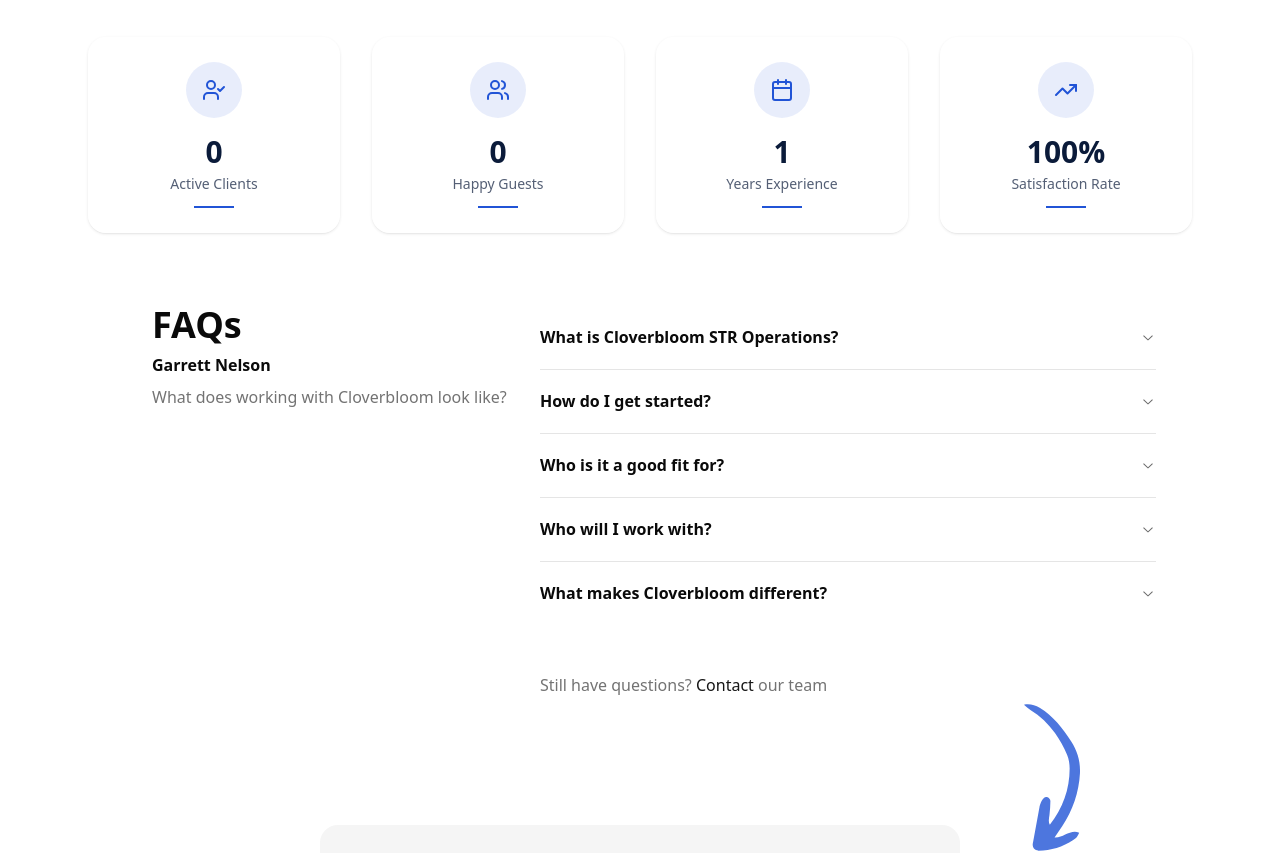
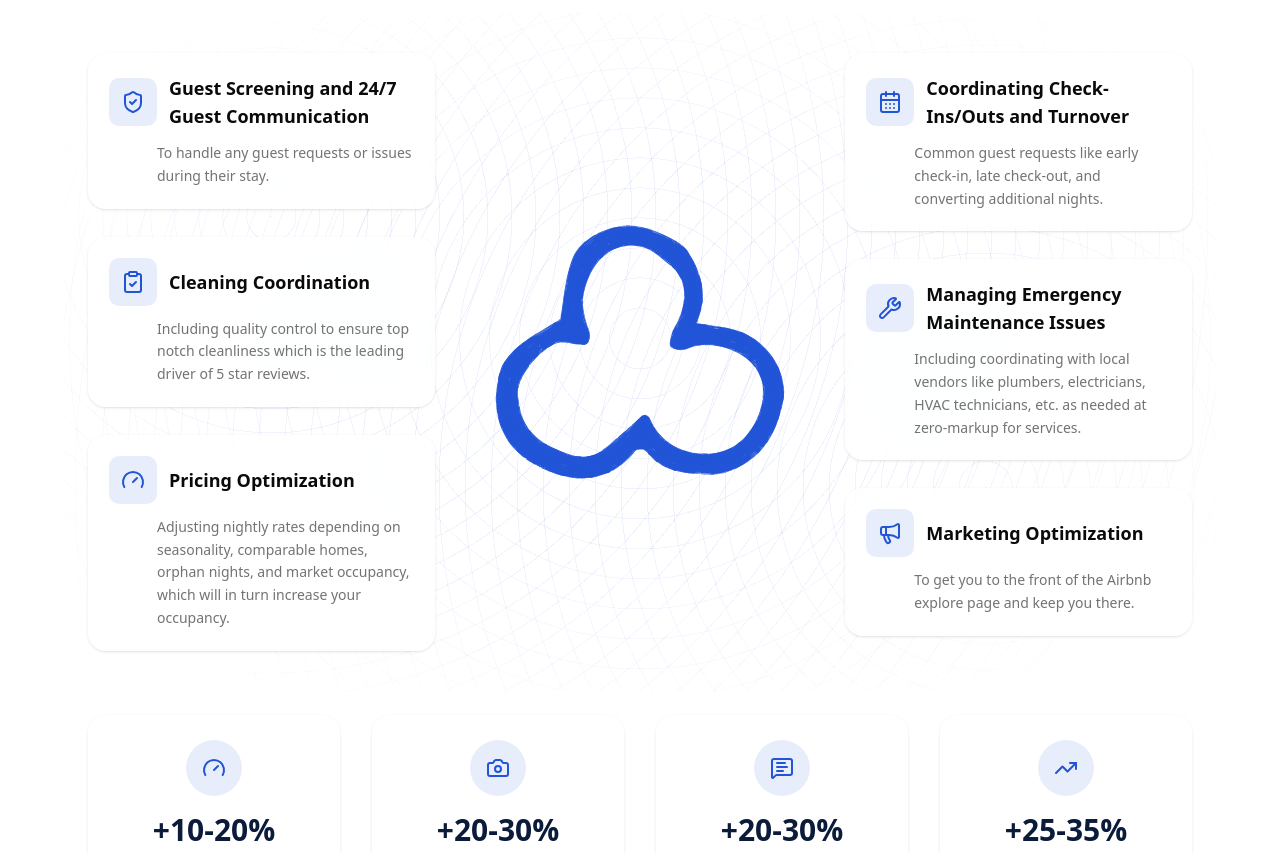
Before and after one commit to cloverbloom/cloverbloom-website, a Next.js app: page / in a window 1280 px wide. Shown: the part 1700-2553 px from the top of the page. Built offline with nearby package versions, Linux system fonts and the light colour scheme.

Commit message:
Refine about section content and visuals

```diff
--- a/components/footer-section.tsx
+++ b/components/footer-section.tsx
@@ -74,7 +74,7 @@
             <img src="/logo-white.webp" alt="Cloverbloom" className="h-8 w-auto" />
           </a>
           <nav className="flex flex-wrap gap-x-6 gap-y-2 text-sm text-white/80">
-            <a href="#" onClick={handleEvaluationClick} className="hover:text-white">FREE Income Projection</a>
+            <a href="#" onClick={handleEvaluationClick} className="hover:text-white">Income Projection</a>
             <a
               href="https://cal.com/garrett-nelson/discovery-call"
               className="hover:text-white"
--- a/components/ui/about-cloverbloom.tsx
+++ b/components/ui/about-cloverbloom.tsx
@@ -1,4 +1,5 @@
 import React from "react";
+import { AboutMiddleServices } from "@/components/ui/about-middle-services";
 import { AboutUsStats } from "@/components/ui/about-us-stats";
 import FAQs from "@/components/ui/faqs-component";
 import { CTA } from "@/components/ui/call-to-action";
@@ -17,16 +18,19 @@
           decisions to improve performance without increasing owner involvement.
         </p>
       </div>
+      <AboutMiddleServices />
       <AboutUsStats />
       <FAQs />
+      <div className="relative">
         <img
           src="/arrow-3.svg"
           alt=""
-        className="pointer-events-none absolute left-[calc(50%+380px)] top-[calc(75%-160px)] hidden w-12 opacity-80 sm:block md:w-16"
+          className="pointer-events-none absolute left-[calc(50%+320px)] top-0 hidden w-12 -translate-y-2/3 opacity-80 sm:block md:left-[calc(50%+360px)] md:w-16 lg:left-[calc(50%+390px)]"
           aria-hidden="true"
           draggable={false}
         />
         <CTA />
+      </div>
       <div className="pointer-events-none absolute inset-x-0 bottom-0 z-10 flex w-full items-end justify-end pr-6 md:pr-10 2xl:pr-10 max-sm:static max-sm:mt-4 max-sm:-mb-2 max-sm:justify-center max-sm:pr-0">
         <img
           src="/footer-garrett.webp"
--- /dev/null
+++ b/components/ui/about-middle-services.tsx
@@ -0,0 +1,154 @@
+"use client";
+
+import React from "react";
+import {
+  CalendarDays,
+  ClipboardCheck,
+  Gauge,
+  Megaphone,
+  ShieldCheck,
+  Wrench,
+} from "lucide-react";
+import { motion } from "framer-motion";
+
+type ServiceItemData = {
+  icon: React.ReactNode;
+  title: string;
+  description: string;
+  position: "left" | "right";
+};
+
+const services: ServiceItemData[] = [
+  {
+    icon: <ShieldCheck className="h-6 w-6" />,
+    title: "Guest Screening and 24/7 Guest Communication",
+    description:
+      "To handle any guest requests or issues during their stay.",
+    position: "left",
+  },
+  {
+    icon: <CalendarDays className="h-6 w-6" />,
+    title: "Coordinating Check-Ins/Outs and Turnover",
+    description:
+      "Common guest requests like early check-in, late check-out, and converting additional nights.",
+    position: "right",
+  },
+  {
+    icon: <ClipboardCheck className="h-6 w-6" />,
+    title: "Cleaning Coordination",
+    description:
+      "Including quality control to ensure top notch cleanliness which is the leading driver of 5 star reviews.",
+    position: "left",
+  },
+  {
+    icon: <Gauge className="h-6 w-6" />,
+    title: "Pricing Optimization",
+    description:
+      "Adjusting nightly rates depending on seasonality, comparable homes, orphan nights, and market occupancy, which will in turn increase your occupancy.",
+    position: "left",
+  },
+  {
+    icon: <Wrench className="h-6 w-6" />,
+    title: "Managing Emergency Maintenance Issues",
+    description:
+      "Including coordinating with local vendors like plumbers, electricians, HVAC technicians, etc. as needed at zero-markup for services.",
+    position: "right",
+  },
+  {
+    icon: <Megaphone className="h-6 w-6" />,
+    title: "Marketing Optimization",
+    description:
+      "To get you to the front of the Airbnb explore page and keep you there.",
+    position: "right",
+  },
+];
+
+interface ServiceItemProps {
+  icon: React.ReactNode;
+  title: string;
+  description: string;
+  direction: "left" | "right";
+}
+
+function ServiceItem({ icon, title, description, direction }: ServiceItemProps) {
+  return (
+    <motion.div
+      className="group rounded-2xl border border-white/40 bg-white/65 p-5 shadow-sm backdrop-blur-lg transition-all duration-300 hover:-translate-y-1 hover:bg-white/75"
+      initial={{ opacity: 0, x: direction === "left" ? -16 : 16 }}
+      whileInView={{ opacity: 1, x: 0 }}
+      viewport={{ amount: 0.25, once: true }}
+      transition={{ duration: 0.45, ease: "easeOut" }}
+    >
+      <div className="mb-3 flex items-center gap-3">
+        <div className="rounded-lg bg-[#2154D6]/10 p-3 text-[#2154D6] transition-colors duration-300 group-hover:bg-[#2154D6]/15">
+          {icon}
+        </div>
+        <h3 className="text-lg font-semibold text-foreground">{title}</h3>
+      </div>
+      <p className="pl-12 text-sm leading-relaxed text-muted-foreground">{description}</p>
+    </motion.div>
+  );
+}
+
+export function AboutMiddleServices() {
+  return (
+    <div className="relative isolate mx-auto max-w-6xl px-6 py-8 md:py-10">
+      <div
+        className="pointer-events-none absolute inset-0 z-0 opacity-70 [mask-image:radial-gradient(ellipse_at_center,#000_38%,transparent_90%)]"
+        aria-hidden="true"
+        style={{
+          backgroundImage:
+            "repeating-radial-gradient(circle at 18% 30%, rgba(33,84,214,0.11) 0 1px, transparent 1px 24px), repeating-radial-gradient(circle at 80% 70%, rgba(33,84,214,0.1) 0 1px, transparent 1px 26px), repeating-radial-gradient(circle at 50% 48%, rgba(33,84,214,0.09) 0 1px, transparent 1px 30px)",
+        }}
+      />
+      <div className="relative z-10 grid grid-cols-1 gap-8 md:grid-cols-3">
+        <div className="space-y-6 md:space-y-7">
+          {services
+            .filter((service) => service.position === "left")
+            .map((service) => (
+              <ServiceItem
+                key={service.title}
+                icon={service.icon}
+                title={service.title}
+                description={service.description}
+                direction="left"
+              />
+            ))}
+        </div>
+
+        <div className="order-first mb-6 flex items-center justify-center md:order-none md:mb-0">
+          <motion.div
+            className="relative w-full max-w-sm"
+            initial={{ opacity: 0, scale: 0.97 }}
+            whileInView={{ opacity: 1, scale: 1 }}
+            viewport={{ amount: 0.35, once: true }}
+            transition={{ duration: 0.5, ease: "easeOut" }}
+          >
+            <div className="flex h-[430px] w-full items-center justify-center">
+              <img
+                src="/logo-blue.svg"
+                alt="Cloverbloom logo"
+                className="w-full max-w-[360px] object-contain"
+                draggable={false}
+              />
+            </div>
+          </motion.div>
+        </div>
+
+        <div className="space-y-6 md:space-y-7">
+          {services
+            .filter((service) => service.position === "right")
+            .map((service) => (
+              <ServiceItem
+                key={service.title}
+                icon={service.icon}
+                title={service.title}
+                description={service.description}
+                direction="right"
+              />
+            ))}
+        </div>
+      </div>
+    </div>
+  );
+}
--- a/components/ui/about-us-stats.tsx
+++ b/components/ui/about-us-stats.tsx
@@ -1,27 +1,44 @@
 "use client"
 
-import { useEffect, useRef, useState } from "react"
-import { Calendar, TrendingUp, UserCheck, Users } from "lucide-react"
-import { motion, useInView, useSpring, useTransform } from "framer-motion"
+import { Camera, Gauge, MessageSquareText, TrendingUp } from "lucide-react"
+import { motion } from "framer-motion"
 
 const stats = [
-  { icon: <UserCheck />, value: 0, label: "Active Clients", suffix: "" },
-  { icon: <Users />, value: 0, label: "Happy Guests", suffix: "" },
-  { icon: <Calendar />, value: 1, label: "Years Experience", suffix: "" },
-  { icon: <TrendingUp />, value: 100, label: "Satisfaction Rate", suffix: "%" },
+  {
+    icon: <Gauge />,
+    valueRange: "10-20%",
+    label: "Active Pricing Strategies & Relauch Systems",
+  },
+  {
+    icon: <Camera />,
+    valueRange: "20-30%",
+    label: "Market Driven Photo Shoots & Listing Optimization",
+  },
+  {
+    icon: <MessageSquareText />,
+    valueRange: "20-30%",
+    label: "Less than 1hr Responses & Active Review Management",
+  },
+  {
+    icon: <TrendingUp />,
+    valueRange: "25-35%",
+    label: "Professional STR Operations on Average",
+  },
 ]
+
+// Keep this toggle for quickly restoring icon spin behavior later if needed.
+const SHOW_ICON_SPIN_ANIMATION = false
 
 export function AboutUsStats() {
   return (
     <div className="mx-auto max-w-6xl px-6 pb-6 pt-6">
       <div className="grid grid-cols-1 gap-8 sm:grid-cols-2 lg:grid-cols-4">
         {stats.map((stat, index) => (
-          <StatCounter
+          <StatCard
             key={stat.label}
             icon={stat.icon}
-            value={stat.value}
+            valueRange={stat.valueRange}
             label={stat.label}
-            suffix={stat.suffix}
             delay={index * 0.1}
           />
         ))}
@@ -30,39 +47,21 @@
   )
 }
 
-interface StatCounterProps {
+interface StatCardProps {
   icon: React.ReactNode
-  value: number
+  valueRange: string
   label: string
-  suffix: string
   delay: number
 }
 
-function StatCounter({ icon, value, label, suffix, delay }: StatCounterProps) {
-  const countRef = useRef<HTMLDivElement | null>(null)
-  const isInView = useInView(countRef, { once: false })
-  const [hasAnimated, setHasAnimated] = useState(false)
-
-  const springValue = useSpring(0, {
-    stiffness: 50,
-    damping: 10,
-  })
-
-  useEffect(() => {
-    if (isInView && !hasAnimated) {
-      springValue.set(value)
-      setHasAnimated(true)
-    } else if (!isInView && hasAnimated) {
-      springValue.set(0)
-      setHasAnimated(false)
-    }
-  }, [isInView, value, springValue, hasAnimated])
-
-  const displayValue = useTransform(springValue, (latest) => Math.floor(latest))
+function StatCard({ icon, valueRange, label, delay }: StatCardProps) {
+  const iconSpinHoverAnimation = SHOW_ICON_SPIN_ANIMATION
+    ? { rotate: 360, transition: { duration: 0.8 } }
+    : undefined
 
   return (
     <motion.div
-      className="bg-white/65 border border-white/40 backdrop-blur-lg p-6 rounded-2xl flex flex-col items-center text-center shadow-sm transition-all duration-300 hover:bg-white/75"
+      className="group bg-white/65 border border-white/40 backdrop-blur-lg p-6 rounded-2xl flex flex-col items-center text-center shadow-sm transition-all duration-300 hover:bg-white/75"
       variants={{
         hidden: { opacity: 0, y: 20 },
         visible: {
@@ -77,14 +76,13 @@
       whileHover={{ y: -5, transition: { duration: 0.2 } }}
     >
       <motion.div
-        className="w-14 h-14 rounded-full bg-[#2154D6]/10 flex items-center justify-center mb-4 text-[#2154D6] transition-colors duration-300"
-        whileHover={{ rotate: 360, transition: { duration: 0.8 } }}
+        className="w-14 h-14 rounded-full bg-[#2154D6]/10 flex items-center justify-center mb-4 text-[#2154D6] transition-colors duration-300 group-hover:bg-[#2154D6]/15"
+        whileHover={iconSpinHoverAnimation}
       >
         {icon}
       </motion.div>
-      <motion.div ref={countRef} className="text-3xl font-bold text-[#0B1B3A] flex items-center">
-        <motion.span>{displayValue}</motion.span>
-        <span>{suffix}</span>
+      <motion.div className="text-3xl font-bold text-[#0B1B3A]">
+        +{valueRange}
       </motion.div>
       <p className="text-[#0B1B3A]/70 text-sm mt-1">{label}</p>
       <motion.div className="w-10 h-0.5 bg-[#2154D6] mt-3 transition-all duration-300" />
```
Also changed, not shown: components/ui/call-to-action.tsx (+9 -8 lines), components/ui/faqs-component.tsx (+15 -27 lines), public/logo-blue.svg (added), 1 other file (tests, documents, lock files or other folders). Lines whose indentation alone changed are shown as unchanged.
